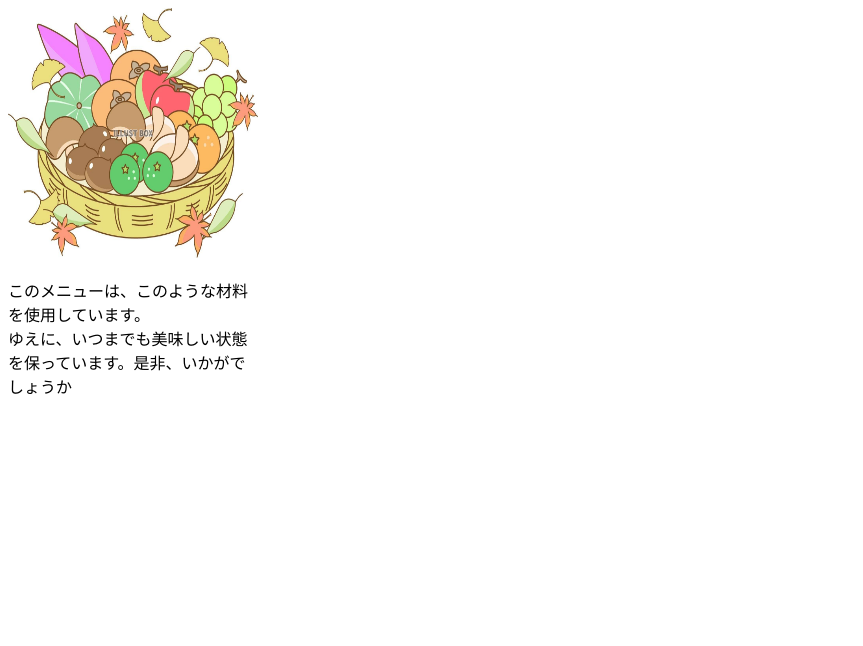
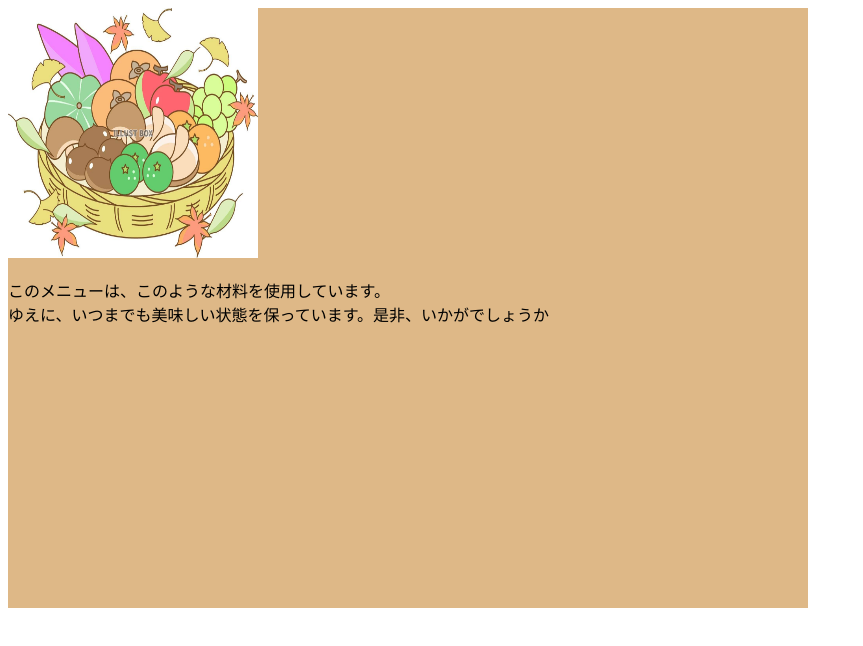
Before and after one commit to c3220358/www, a plain HTML site: page www/www/kadai1/index.html in a window 1280 px wide. Shown: the whole page, without its empty margins (0-863 px from the left). Drawn offline with Linux system fonts and the light colour scheme.

Commit message:
2023/06/07

```diff
--- a/www/www/kadai1/index.html
+++ b/www/www/kadai1/index.html
@@ -15,9 +15,10 @@
 </head>
 <body>
     <section class="cake">
-    <div id="content">
+    <div id="contents">
         <img src="images/watermark.jpg" alt="メロンの写真" width="250px"
         height="250px">
+
     <p>このメニューは、このような材料を使用しています。<br>
         ゆえに、いつまでも美味しい状態を保っています。是非、いかがでしょうか
     </p>
```
